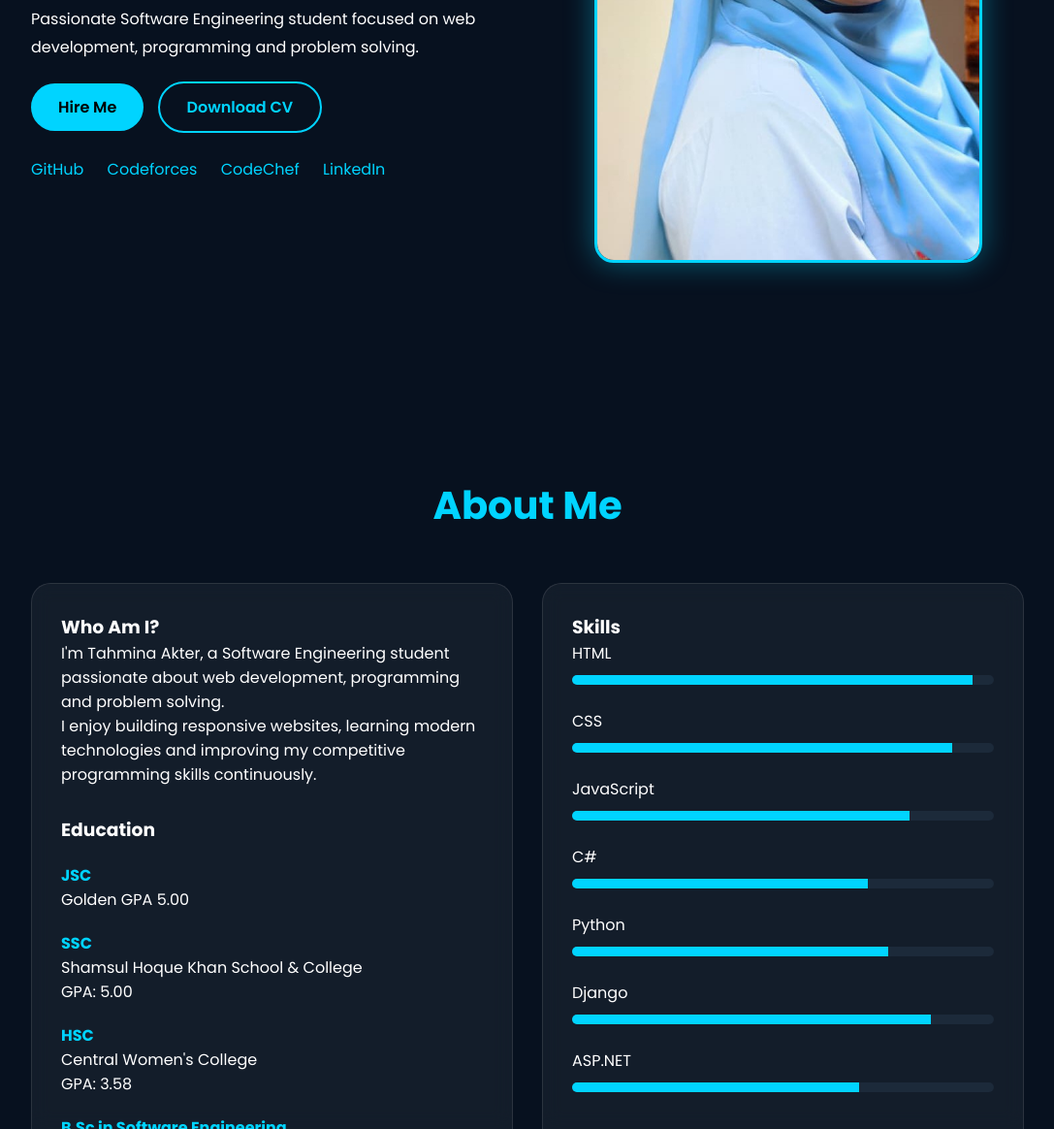
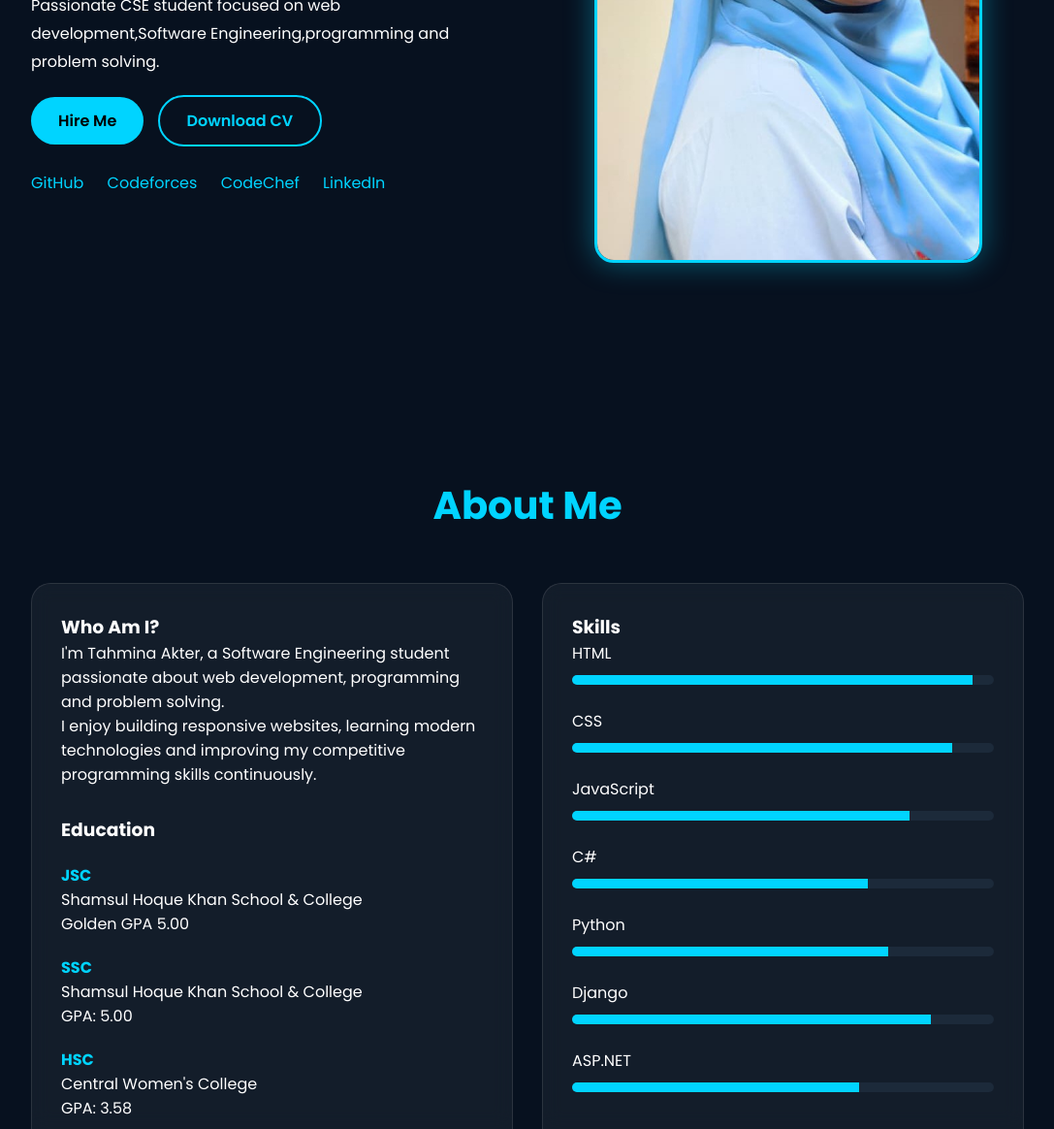
Before and after one commit to tahmina170/tahmina_portfolio, a plain HTML site: page index.html in a window 1280 px wide. Shown: the part 409-1573 px from the top of the page at 97% size, without its empty margins (96-1183 px from the left). Drawn offline with Linux system fonts and the light colour scheme.

Commit message:
changes a file

```diff
--- a/index.html
+++ b/index.html
@@ -54,8 +54,8 @@
       <h2>I am a <span id="typewriter"></span></h2>
 
       <p>
-        Passionate Software Engineering student focused on
-        web development, programming and problem solving.
+        Passionate CSE student focused on
+        web development,Software Engineering,programming and problem solving.
       </p>
 
       <div class="hero-buttons">
@@ -126,7 +126,8 @@
 
           <div class="edu-box">
             <h4>JSC</h4>
-            <p>Golden GPA 5.00</p>
+            <p>Shamsul Hoque Khan School & College</p>
+            <span>Golden GPA 5.00</span>
           </div>
 
           <div class="edu-box">
```
